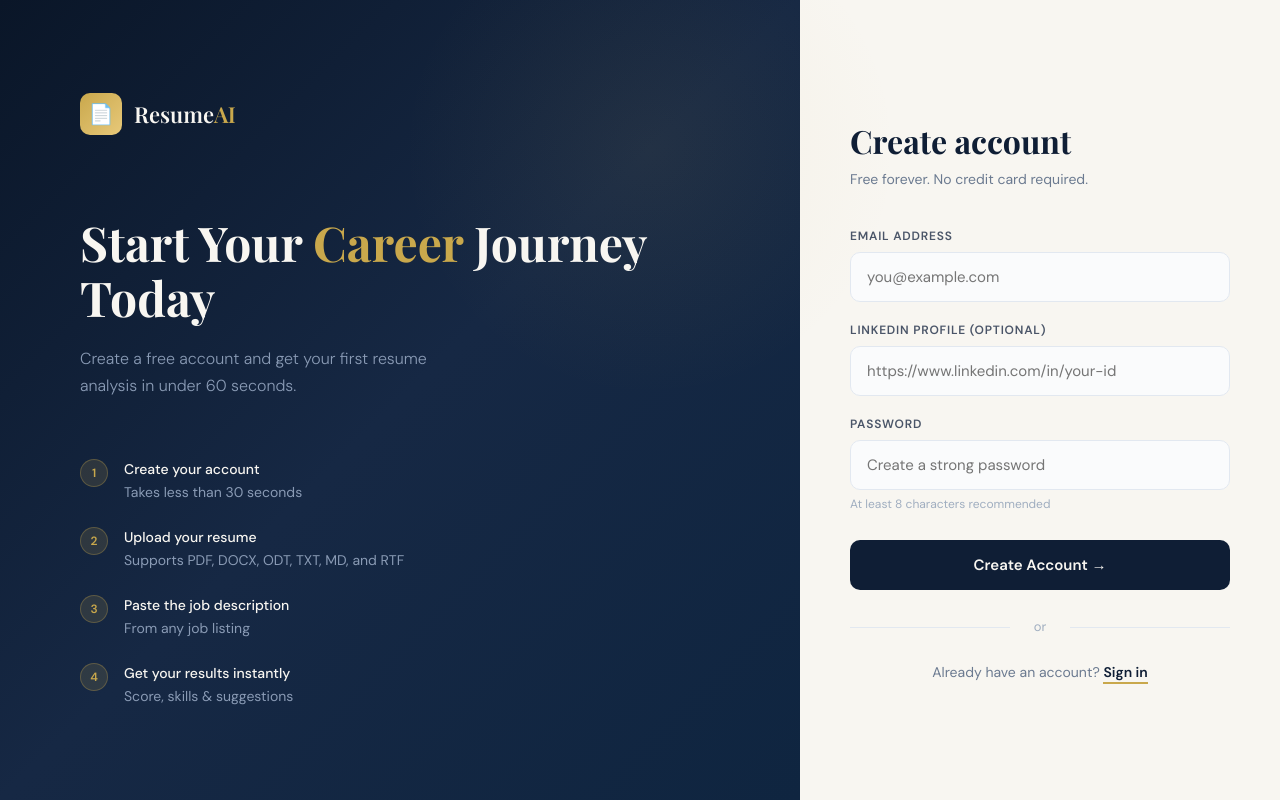
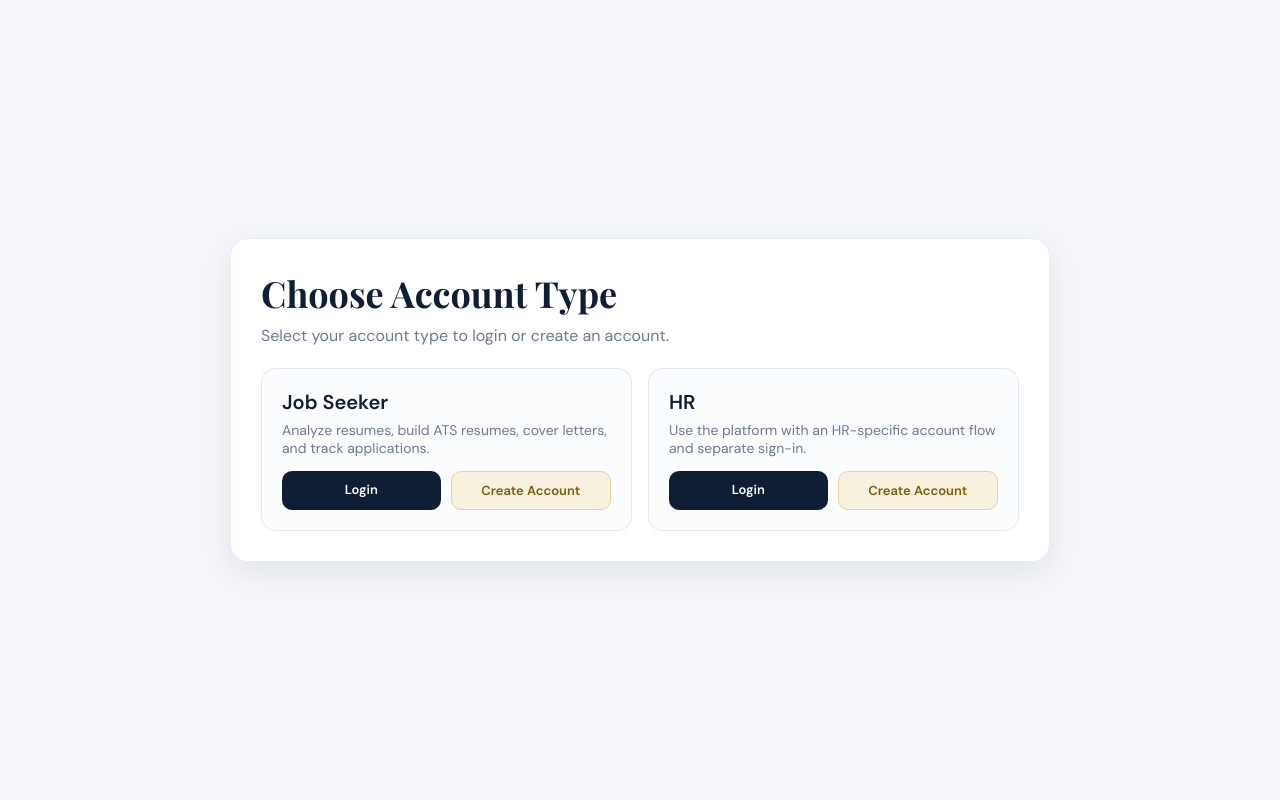
Before and after one commit to anandkundurthi/ai-resume-analyzer, a FastAPI app: page /register in a window 1280 px wide. Run offline with FastAPI, Linux system fonts and the light colour scheme.

Commit message:
Add separate HR and job seeker login/register flows

```diff
--- a/app/auth_db.py
+++ b/app/auth_db.py
@@ -30,6 +30,7 @@ class User(Base):
     email = Column(String, unique=True, index=True)
     hashed_password = Column(String)
     linkedin_url = Column(String, nullable=True)
+    role = Column(String, nullable=False, default="job_seeker")
 
 
 # ANALYSIS MODEL
@@ -69,6 +70,10 @@ def ensure_schema():
         if "linkedin_url" not in columns:
             conn.execute(text("ALTER TABLE users ADD COLUMN linkedin_url VARCHAR"))
             conn.commit()
+        if "role" not in columns:
+            conn.execute(text("ALTER TABLE users ADD COLUMN role VARCHAR DEFAULT 'job_seeker'"))
+            conn.execute(text("UPDATE users SET role = 'job_seeker' WHERE role IS NULL OR role = ''"))
+            conn.commit()
 
 
 ensure_schema()
--- a/app/main.py
+++ b/app/main.py
@@ -24,6 +24,7 @@ app.add_middleware(SessionMiddleware, secret_key="supersecretkey")
 templates = Jinja2Templates(directory="app/templates")
 
 ALL_SKILLS = skills["technical"] + skills["soft_skills"] + skills["tools"] + skills["business"]
+ROLE_LABELS = {"job_seeker": "Job Seeker", "hr": "HR"}
 
 
 def normalize_linkedin_url(url: str):
@@ -44,25 +45,62 @@ def root():
 
 @app.get("/login", response_class=HTMLResponse)
 def login_page(request: Request):
-    return templates.TemplateResponse("login.html", {"request": request})
+    return templates.TemplateResponse("auth_choice.html", {"request": request})
 
-@app.post("/login")
-def login(request: Request, email: str = Form(...), password: str = Form(...), db: Session = Depends(get_db)):
+
+def handle_login(request: Request, account_role: str, email: str, password: str, db: Session):
     email = email.strip().lower()
     user = db.query(User).filter(User.email == email).first()
-    if not user or password != user.hashed_password:
-        return templates.TemplateResponse("login.html", {"request": request, "error": "Invalid credentials"})
+    if not user or password != user.hashed_password or (user.role or "job_seeker") != account_role:
+        return templates.TemplateResponse(
+            "login.html",
+            {
+                "request": request,
+                "error": f"Invalid credentials for {ROLE_LABELS[account_role]} account",
+                "account_role": account_role,
+                "account_label": ROLE_LABELS[account_role],
+            },
+        )
     request.session["user"] = user.email
     request.session["linkedin_url"] = user.linkedin_url
+    request.session["role"] = user.role or "job_seeker"
     return RedirectResponse("/upload", status_code=303)
+
+
+@app.get("/login/job-seeker", response_class=HTMLResponse)
+def login_job_seeker_page(request: Request):
+    return templates.TemplateResponse(
+        "login.html",
+        {"request": request, "account_role": "job_seeker", "account_label": ROLE_LABELS["job_seeker"]},
+    )
+
+
+@app.post("/login/job-seeker")
+def login_job_seeker(request: Request, email: str = Form(...), password: str = Form(...), db: Session = Depends(get_db)):
+    return handle_login(request, "job_seeker", email, password, db)
+
+
+@app.get("/login/hr", response_class=HTMLResponse)
+def login_hr_page(request: Request):
+    return templates.TemplateResponse(
+        "login.html",
+        {"request": request, "account_role": "hr", "account_label": ROLE_LABELS["hr"]},
+    )
+
+
+@app.post("/login/hr")
+def login_hr(request: Request, email: str = Form(...), password: str = Form(...), db: Session = Depends(get_db)):
+    return handle_login(request, "hr", email, password, db)
+
 
 @app.get("/register", response_class=HTMLResponse)
 def register_page(request: Request):
-    return templates.TemplateResponse("register.html", {"request": request, "linkedin_url": ""})
+    return templates.TemplateResponse("auth_choice.html", {"request": request})
 
-@app.post("/register")
-def register(
+
+def handle_register(
     request: Request,
+    account_role: str,
     email: str = Form(...),
     password: str = Form(...),
     linkedin_url: str = Form(""),
@@ -77,15 +115,64 @@ def register(
                 "request": request,
                 "error": "User already exists. Please login.",
                 "linkedin_url": linkedin_url,
+                "account_role": account_role,
+                "account_label": ROLE_LABELS[account_role],
             },
         )
     normalized_linkedin = normalize_linkedin_url(linkedin_url)
     if linkedin_url.strip() and not normalized_linkedin:
-        return templates.TemplateResponse("register.html", {"request": request, "error": "Enter a valid LinkedIn URL", "linkedin_url": linkedin_url})
-    new_user = User(email=email, hashed_password=password, linkedin_url=normalized_linkedin)
+        return templates.TemplateResponse(
+            "register.html",
+            {
+                "request": request,
+                "error": "Enter a valid LinkedIn URL",
+                "linkedin_url": linkedin_url,
+                "account_role": account_role,
+                "account_label": ROLE_LABELS[account_role],
+            },
+        )
+    new_user = User(email=email, hashed_password=password, linkedin_url=normalized_linkedin, role=account_role)
     db.add(new_user)
     db.commit()
-    return RedirectResponse("/login", status_code=303)
+    return RedirectResponse(f"/login/{'job-seeker' if account_role == 'job_seeker' else 'hr'}", status_code=303)
+
+
+@app.get("/register/job-seeker", response_class=HTMLResponse)
+def register_job_seeker_page(request: Request):
+    return templates.TemplateResponse(
+        "register.html",
+        {"request": request, "linkedin_url": "", "account_role": "job_seeker", "account_label": ROLE_LABELS["job_seeker"]},
+    )
+
+
+@app.post("/register/job-seeker")
+def register_job_seeker(
+    request: Request,
+    email: str = Form(...),
+    password: str = Form(...),
+    linkedin_url: str = Form(""),
+    db: Session = Depends(get_db),
+):
+    return handle_register(request, "job_seeker", email, password, linkedin_url, db)
+
+
+@app.get("/register/hr", response_class=HTMLResponse)
+def register_hr_page(request: Request):
+    return templates.TemplateResponse(
+        "register.html",
+        {"request": request, "linkedin_url": "", "account_role": "hr", "account_label": ROLE_LABELS["hr"]},
+    )
+
+
+@app.post("/register/hr")
+def register_hr(
+    request: Request,
+    email: str = Form(...),
+    password: str = Form(...),
+    linkedin_url: str = Form(""),
+    db: Session = Depends(get_db),
+):
+    return handle_register(request, "hr", email, password, linkedin_url, db)
 
 @app.get("/upload", response_class=HTMLResponse)
 def upload_page(request: Request):
--- /dev/null
+++ b/app/templates/auth_choice.html
@@ -0,0 +1,51 @@
+<!DOCTYPE html>
+<html lang="en">
+<head>
+    <meta charset="UTF-8">
+    <meta name="viewport" content="width=device-width, initial-scale=1.0">
+    <title>Choose Account Type — ResumeAI</title>
+    <link href="https://fonts.googleapis.com/css2?family=Playfair+Display:wght@600;700&family=DM+Sans:wght@300;400;500;600&display=swap" rel="stylesheet">
+    <style>
+        *, *::before, *::after { box-sizing: border-box; margin: 0; padding: 0; }
+        :root { --navy: #0f1e35; --navy-light: #1e3a5f; --gold: #c9a84c; --gold-light: #e8c97a; --bg: #f4f6f9; }
+        body { font-family: 'DM Sans', sans-serif; background: var(--bg); color: var(--navy); min-height: 100vh; display: grid; place-items: center; padding: 20px; }
+        .card { width: 100%; max-width: 820px; background: white; border-radius: 18px; border: 1px solid #e8edf5; box-shadow: 0 10px 30px rgba(15,30,53,0.08); padding: 30px; }
+        h1 { font-family: 'Playfair Display', serif; font-size: 36px; margin-bottom: 8px; }
+        p { color: #6b7a90; margin-bottom: 22px; }
+        .grid { display: grid; grid-template-columns: 1fr 1fr; gap: 16px; }
+        .option { border: 1.5px solid #e2e8f0; border-radius: 14px; padding: 20px; background: #fbfcfe; }
+        .option h2 { font-size: 20px; margin-bottom: 6px; }
+        .option p { margin-bottom: 14px; font-size: 14px; }
+        .row { display: flex; gap: 10px; }
+        .btn { text-decoration: none; padding: 10px 12px; border-radius: 10px; font-size: 13px; font-weight: 600; text-align: center; flex: 1; }
+        .btn-primary { background: var(--navy); color: white; }
+        .btn-primary:hover { background: var(--navy-light); }
+        .btn-secondary { background: #f7f1dd; color: #7a5b0f; border: 1px solid #e8d39a; }
+        @media (max-width: 760px) { .grid { grid-template-columns: 1fr; } h1 { font-size: 30px; } .card { padding: 22px; } }
+    </style>
+</head>
+<body>
+    <div class="card">
+        <h1>Choose Account Type</h1>
+        <p>Select your account type to login or create an account.</p>
+        <div class="grid">
+            <div class="option">
+                <h2>Job Seeker</h2>
+                <p>Analyze resumes, build ATS resumes, cover letters, and track applications.</p>
+                <div class="row">
+                    <a class="btn btn-primary" href="/login/job-seeker">Login</a>
+                    <a class="btn btn-secondary" href="/register/job-seeker">Create Account</a>
+                </div>
+            </div>
+            <div class="option">
+                <h2>HR</h2>
+                <p>Use the platform with an HR-specific account flow and separate sign-in.</p>
+                <div class="row">
+                    <a class="btn btn-primary" href="/login/hr">Login</a>
+                    <a class="btn btn-secondary" href="/register/hr">Create Account</a>
+                </div>
+            </div>
+        </div>
+    </div>
+</body>
+</html>
--- a/app/templates/register.html
+++ b/app/templates/register.html
@@ -42,6 +42,8 @@
         .login-link { text-align: center; font-size: 14px; color: #6b7a90; }
         .login-link a { color: var(--navy); font-weight: 600; text-decoration: none; border-bottom: 2px solid var(--gold); padding-bottom: 1px; }
         .login-link a:hover { color: var(--gold); }
+        .role-switch { text-align: center; font-size: 13px; color: #7a879a; margin-top: 12px; }
+        .role-switch a { color: var(--navy); text-decoration: none; font-weight: 600; }
         @keyframes fadeUp { from { opacity: 0; transform: translateY(20px); } to { opacity: 1; transform: translateY(0); } }
         @media (max-width: 900px) { .left-panel { display: none; } .right-panel { width: 100%; padding: 32px 20px; } }
     </style>
@@ -62,17 +64,24 @@
 </div>
 <div class="right-panel">
     <div class="form-container">
-        <h2 class="form-title">Create account</h2>
-        <p class="form-subtitle">Free forever. No credit card required.</p>
+        <h2 class="form-title">Create {{ account_label or "Job Seeker" }} account</h2>
+        <p class="form-subtitle">Get started in less than a minute.</p>
         {% if error %}<div class="error-box">⚠ {{ error }}</div>{% endif %}
         <form method="post">
             <div class="form-group"><label>Email Address</label><input type="email" name="email" placeholder="you@example.com" required></div>
             <div class="form-group"><label>LinkedIn Profile (Optional)</label><input type="url" name="linkedin_url" placeholder="https://www.linkedin.com/in/your-id" value="{{ linkedin_url or '' }}"></div>
             <div class="form-group"><label>Password</label><input type="password" name="password" placeholder="Create a strong password" required><p class="password-hint">At least 8 characters recommended</p></div>
-            <button type="submit" class="btn-primary">Create Account →</button>
+            <button type="submit" class="btn-primary">Create {{ account_label or "Job Seeker" }} Account →</button>
         </form>
         <div class="divider">or</div>
-        <div class="login-link">Already have an account? <a href="/login">Sign in</a></div>
+        <div class="login-link">Already have an account? <a href="{% if account_role == 'hr' %}/login/hr{% else %}/login/job-seeker{% endif %}">Sign in</a></div>
+        <div class="role-switch">
+            {% if account_role == 'hr' %}
+            Need Job Seeker account? <a href="/register/job-seeker">Register as Job Seeker</a>
+            {% else %}
+            Need HR account? <a href="/register/hr">Register as HR</a>
+            {% endif %}
+        </div>
     </div>
 </div>
 </body>
```
Also changed, not shown: app/templates/login.html (+12 -3 lines).
